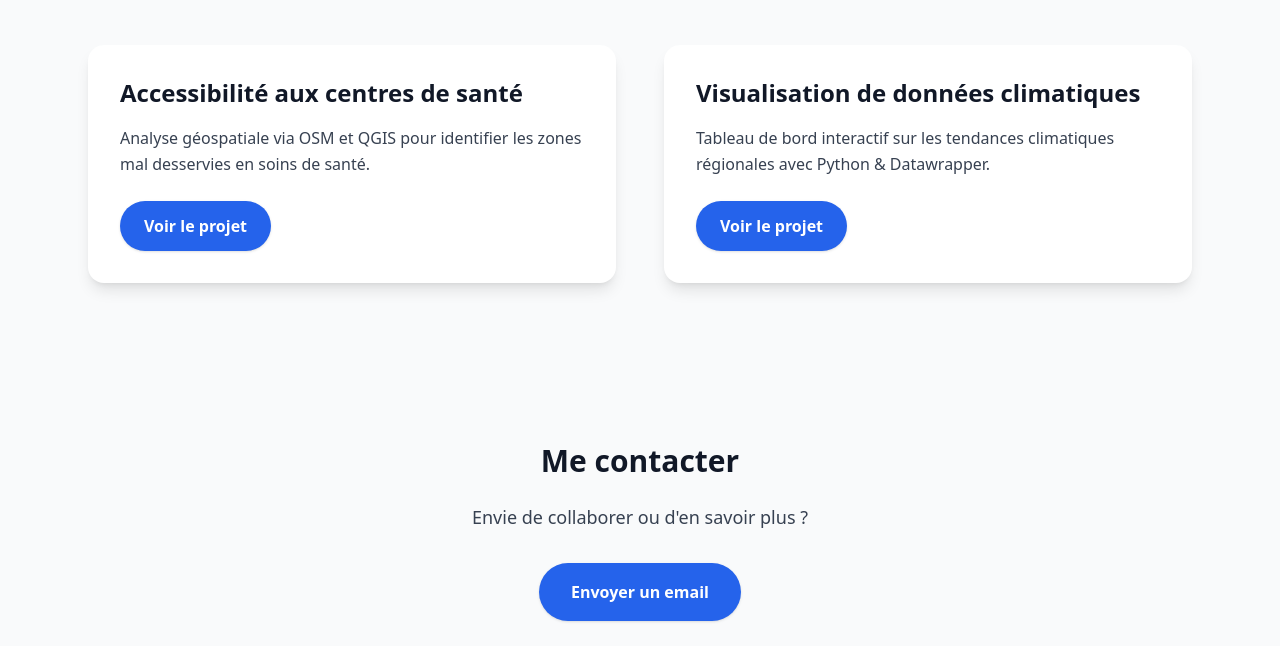
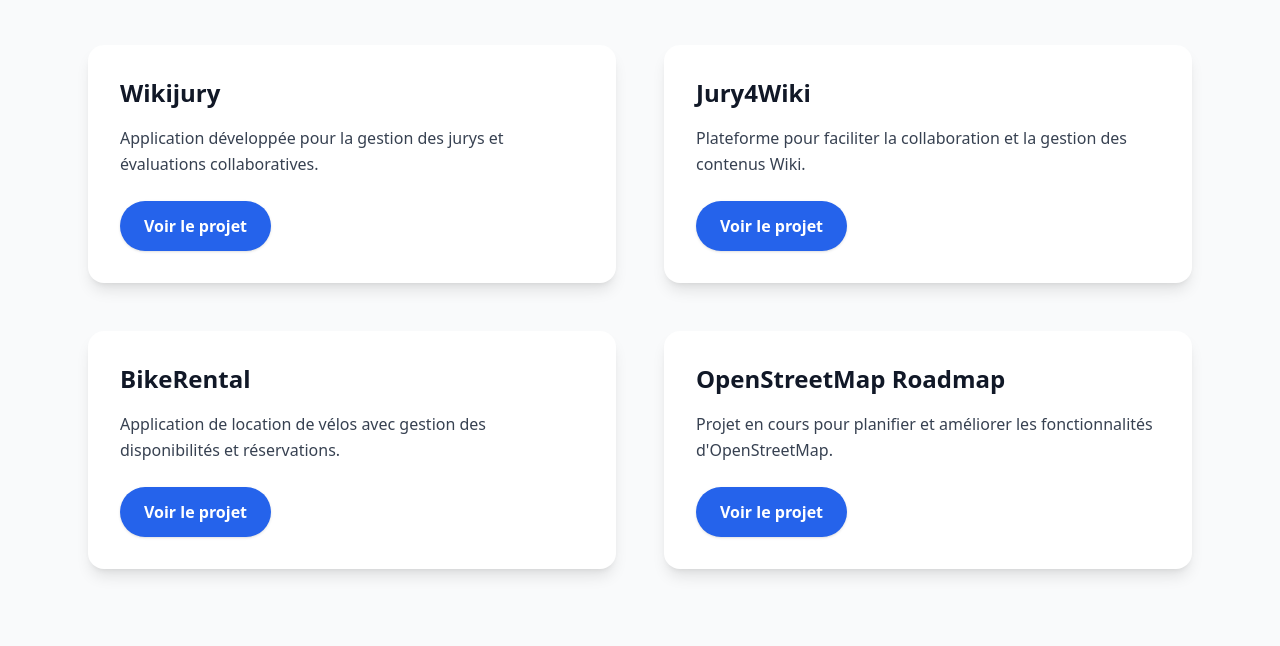
Before and after one commit to krazymapper/portfoliodata-analyst, a plain HTML site: page index.html in a window 1280 px wide. Shown: the part 970-1616 px from the top of the page. Drawn offline with nearby package versions, Linux system fonts and the light colour scheme.

Commit message:
ajout de 4 projets personnels

```diff
--- a/index.html
+++ b/index.html
@@ -56,15 +56,29 @@
       <div class="grid md:grid-cols-2 gap-12">
         <!-- Projet 1 -->
         <div class="bg-white p-8 rounded-2xl shadow-lg hover:shadow-xl transition-shadow duration-300">
-          <h3 class="text-2xl font-semibold mb-4">Accessibilité aux centres de santé</h3>
-          <p class="text-gray-700 mb-6">Analyse géospatiale via OSM et QGIS pour identifier les zones mal desservies en soins de santé.</p>
+          <h3 class="text-2xl font-semibold mb-4">Wikijury</h3>
+          <p class="text-gray-700 mb-6">Application développée pour la gestion des jurys et évaluations collaboratives.</p>
           <a href="#" class="inline-block px-6 py-3 bg-blue-600 text-white font-semibold rounded-full shadow hover:bg-blue-700 transition">Voir le projet</a>
         </div>
 
         <!-- Projet 2 -->
         <div class="bg-white p-8 rounded-2xl shadow-lg hover:shadow-xl transition-shadow duration-300">
-          <h3 class="text-2xl font-semibold mb-4">Visualisation de données climatiques</h3>
-          <p class="text-gray-700 mb-6">Tableau de bord interactif sur les tendances climatiques régionales avec Python & Datawrapper.</p>
+          <h3 class="text-2xl font-semibold mb-4">Jury4Wiki</h3>
+          <p class="text-gray-700 mb-6">Plateforme pour faciliter la collaboration et la gestion des contenus Wiki.</p>
+          <a href="#" class="inline-block px-6 py-3 bg-blue-600 text-white font-semibold rounded-full shadow hover:bg-blue-700 transition">Voir le projet</a>
+        </div>
+
+        <!-- Projet 3 -->
+        <div class="bg-white p-8 rounded-2xl shadow-lg hover:shadow-xl transition-shadow duration-300">
+          <h3 class="text-2xl font-semibold mb-4">BikeRental</h3>
+          <p class="text-gray-700 mb-6">Application de location de vélos avec gestion des disponibilités et réservations.</p>
+          <a href="#" class="inline-block px-6 py-3 bg-blue-600 text-white font-semibold rounded-full shadow hover:bg-blue-700 transition">Voir le projet</a>
+        </div>
+
+        <!-- Projet 4 -->
+        <div class="bg-white p-8 rounded-2xl shadow-lg hover:shadow-xl transition-shadow duration-300">
+          <h3 class="text-2xl font-semibold mb-4">OpenStreetMap Roadmap</h3>
+          <p class="text-gray-700 mb-6">Projet en cours pour planifier et améliorer les fonctionnalités d'OpenStreetMap.</p>
           <a href="#" class="inline-block px-6 py-3 bg-blue-600 text-white font-semibold rounded-full shadow hover:bg-blue-700 transition">Voir le projet</a>
         </div>
       </div>
```
